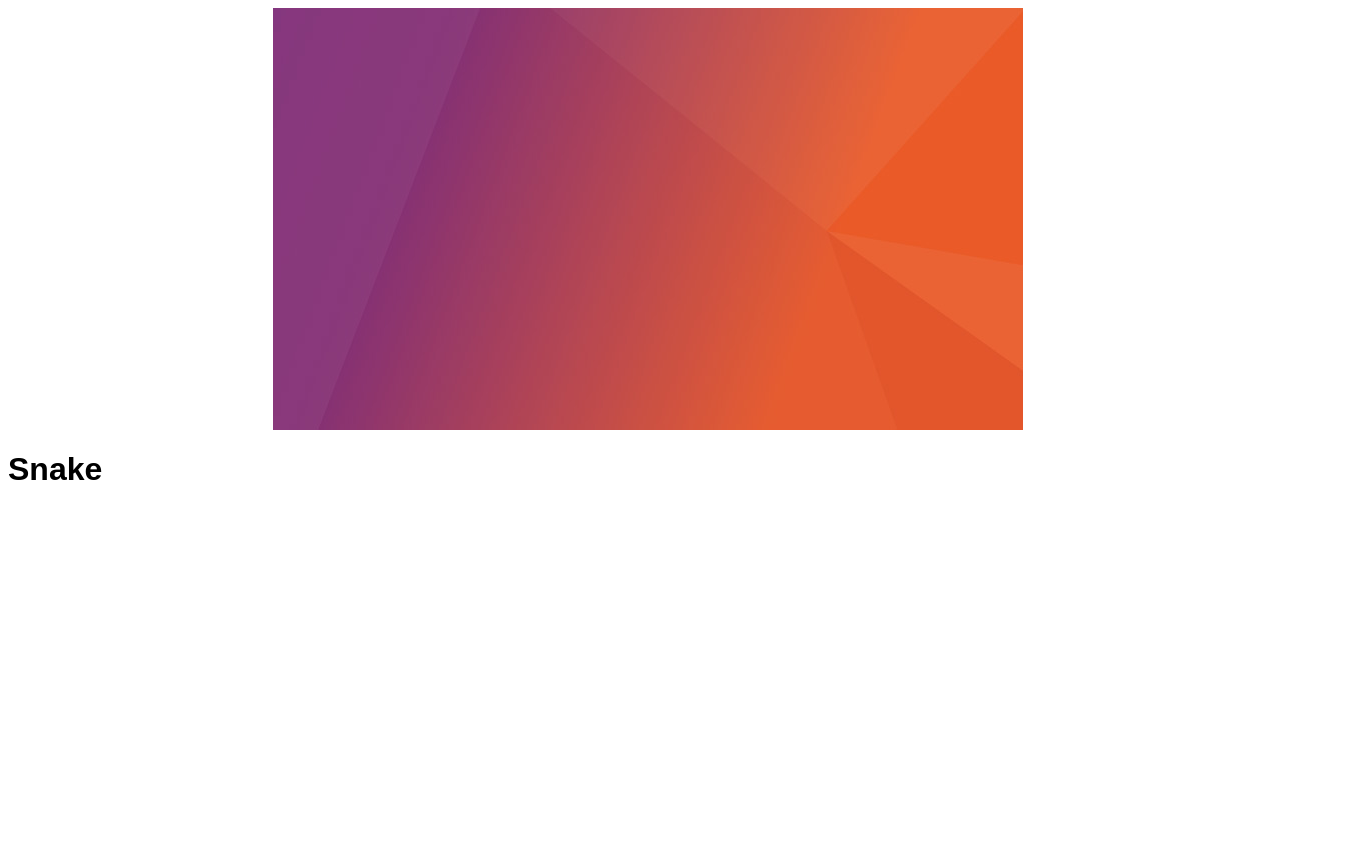
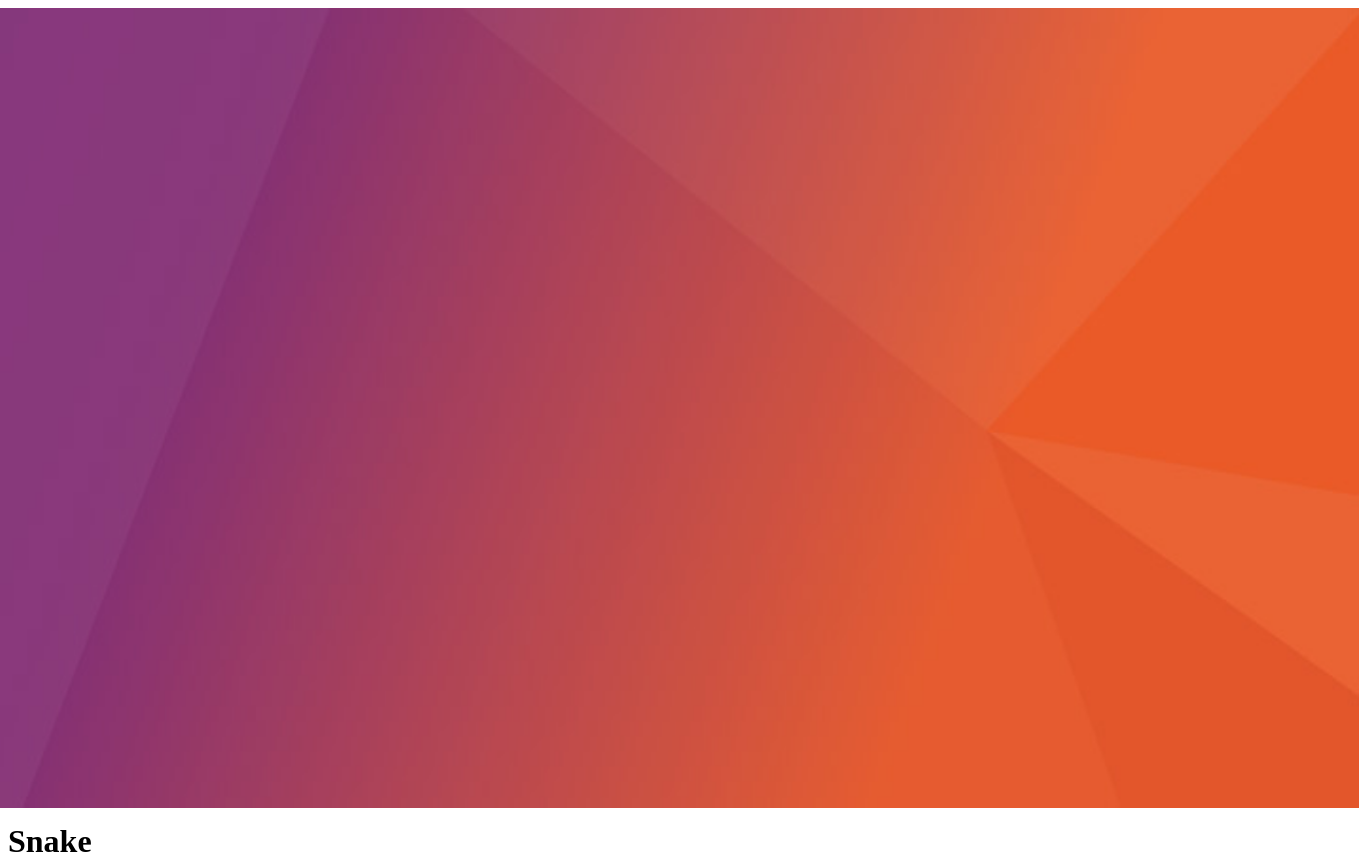
Before and after one commit to SsamuelGit/simplesnakegame-2.0, a plain HTML site: page index.html in a window 1280 px wide. Shown: the whole page, 1359 px wide, since content can reach past the window. Before the commit the page ends 816 px from the top, so only its background shows below. Drawn offline with Linux system fonts and the light colour scheme.

Commit message:
bug fixes (hoffentlich)

```diff
--- a/index.css
+++ b/index.css
@@ -1,8 +1,10 @@
+/* classes */
 body {
     width: 100%;
     height: 100vh;
     overflow-x: hidden;
     overflow-y: hidden;
+    z-index: 1;
 }
 
 .center {
@@ -10,16 +12,20 @@ body {
     justify-content: center;
     text-align: center;
 }
-.center img {
+
+.background {
+    z-index: -1;
+    scale: 100%;
     height: 100%;
 }
 
-.background {
-    z-index: -1;
+.title {
+    margin-top: 15px;
 }
-
-h1 {
+.title h1 {
     font-family: sans-serif;
     font-weight: bold;
     color: black;
 }
+
+/* animations */
```
